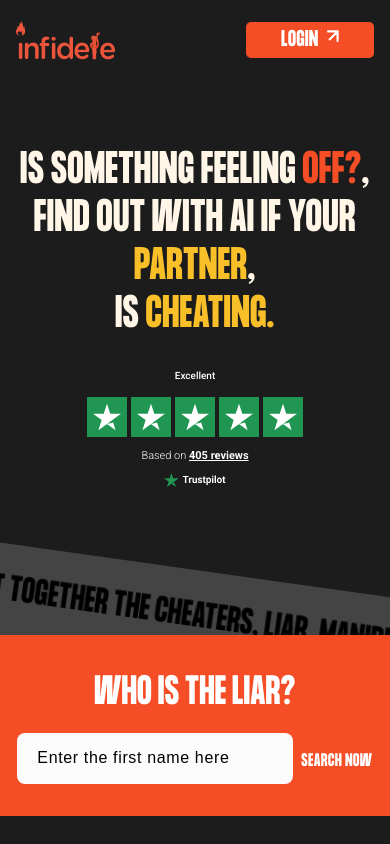
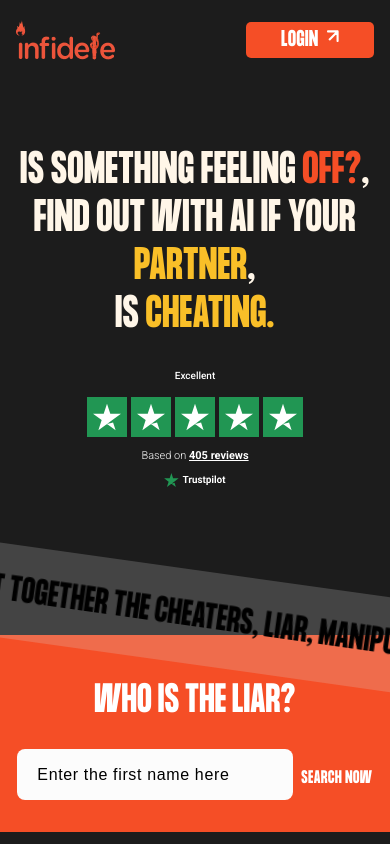
Before and after one commit to vikramkumartejani/paywall, a Next.js app: page / in a window 390 px wide. Shown: the top 844 px of the page. Built offline with nearby package versions, Linux system fonts and the light colour scheme; a web font is replaced by a local one.

Commit message:
'update'

```diff
--- a/src/app/globals.css
+++ b/src/app/globals.css
@@ -42,6 +42,7 @@
   width: 100%;
   background-color: #1c1c1c;
   font-family: "FormulaCondensed-Bold", Arial, sans-serif;
+  position: relative;
 }
 
 .slider-p {
--- a/src/app/page.js
+++ b/src/app/page.js
@@ -13,7 +13,6 @@
       <div className="w-full">
         <Hero />
 
-        {/* Slider */}
         <div className="pb-32 md:pb-40 pt-20 ">
           <div
             style={{ transform: "rotate(8deg)", transformOrigin: "center" }}
@@ -28,22 +27,17 @@
                   let’s fight together the cheaters, liar, manipulator.
                 </h1>
               </div>
-              <div className="flex items-center whitespace-nowrap px-4">
-                <h1 className="uppercase tracking-[0.64px] text-[32px] md:text-[60px] font-bold leading-[70.4px]">
-                  let’s fight together the cheaters, liar, manipulator.
-                </h1>
-              </div>
             </div>
           </div>
 
           {/* Search Section */}
-          <div className="bg-[#F54E26] w-full px-5 relative z-40 py-8 md:py-6 -mt-8 md:-mt-28 flex items-center flex-wrap justify-center gap-5">
-            <h2 className="text-[36px] md:text-[60px] md:leading-[70.4px] font-bold tracking-[0.64px] uppercase text-white">Who is the liar?</h2>
+          <div className="bg-[#F54E26] w-full px-5 py-8 md:py-6 -mt-8 md:-mt-28 flex items-center flex-wrap justify-center gap-5  z-40">
+            <h2 className="text-[36px] md:text-[60px] leading-[70.4px] font-bold tracking-[0.64px] uppercase text-white">Who is the liar?</h2>
             <div className="flex items-center gap-2 sm:gap-5">
               <input
                 type="text"
                 placeholder="Enter the first name here"
-                className="px-5 bg-[#FCFCFC] placeholder:text-black placeholder:text-[16px] leading-[70px] tracking-[0.64px] gotham-rounded font-medium outline-none h-[51px] md:h-[72px] w-[276px] rounded-lg -mt-2"
+                className="px-5 bg-[#FCFCFC] placeholder:text-black placeholder:text-[16px] leading-[70px] tracking-[0.64px] gotham-rounded font-medium outline-none h-[51px] md:h-[72px] w-[276px] rounded-lg -mt-2 sticky "
               />
               <h2 className="text-white text-[16px] md:text-[24px] text-nowrap md:leading-[70px] tracking-[0.64px] font-bold flex items-center gap-2 uppercase">
                 Search now
```
